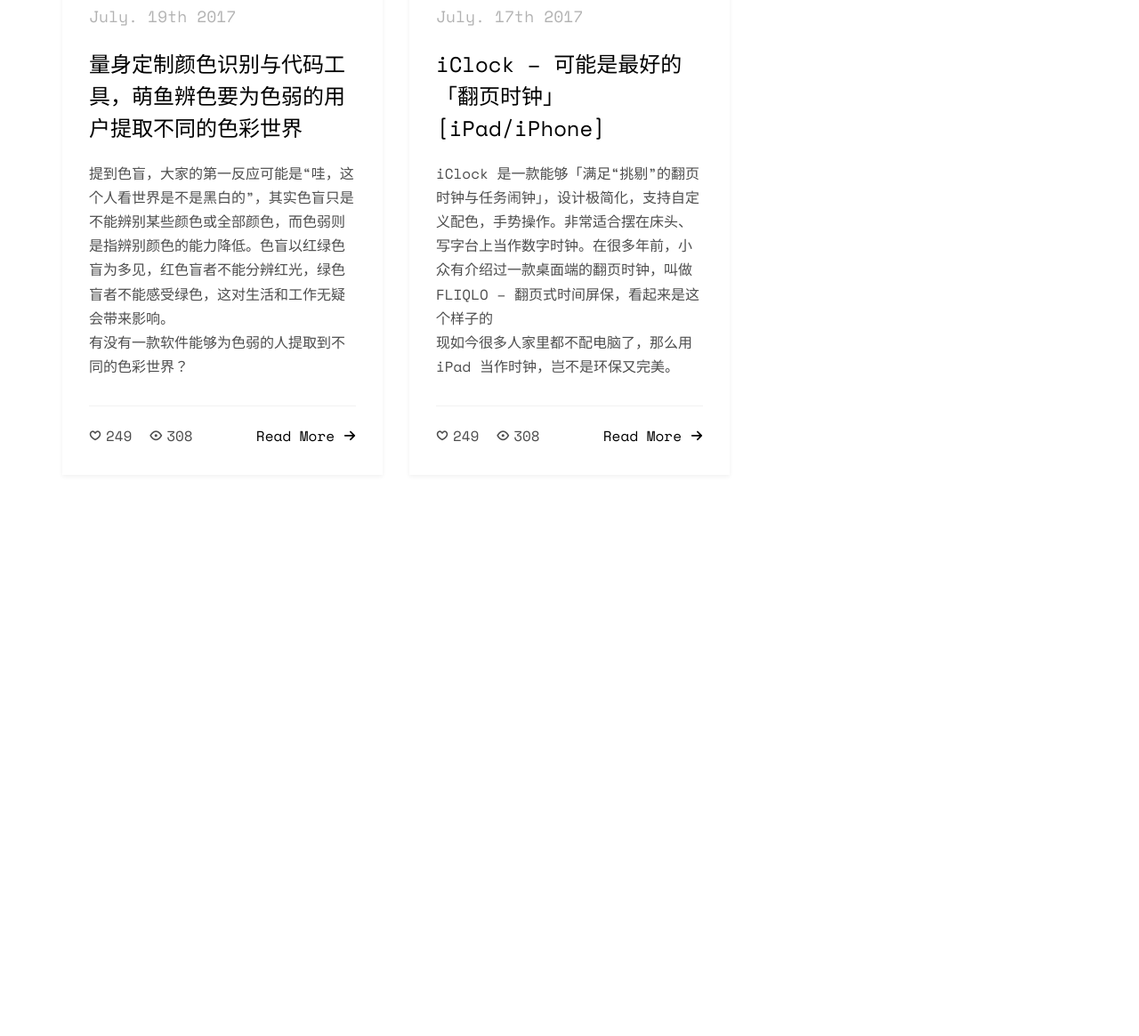
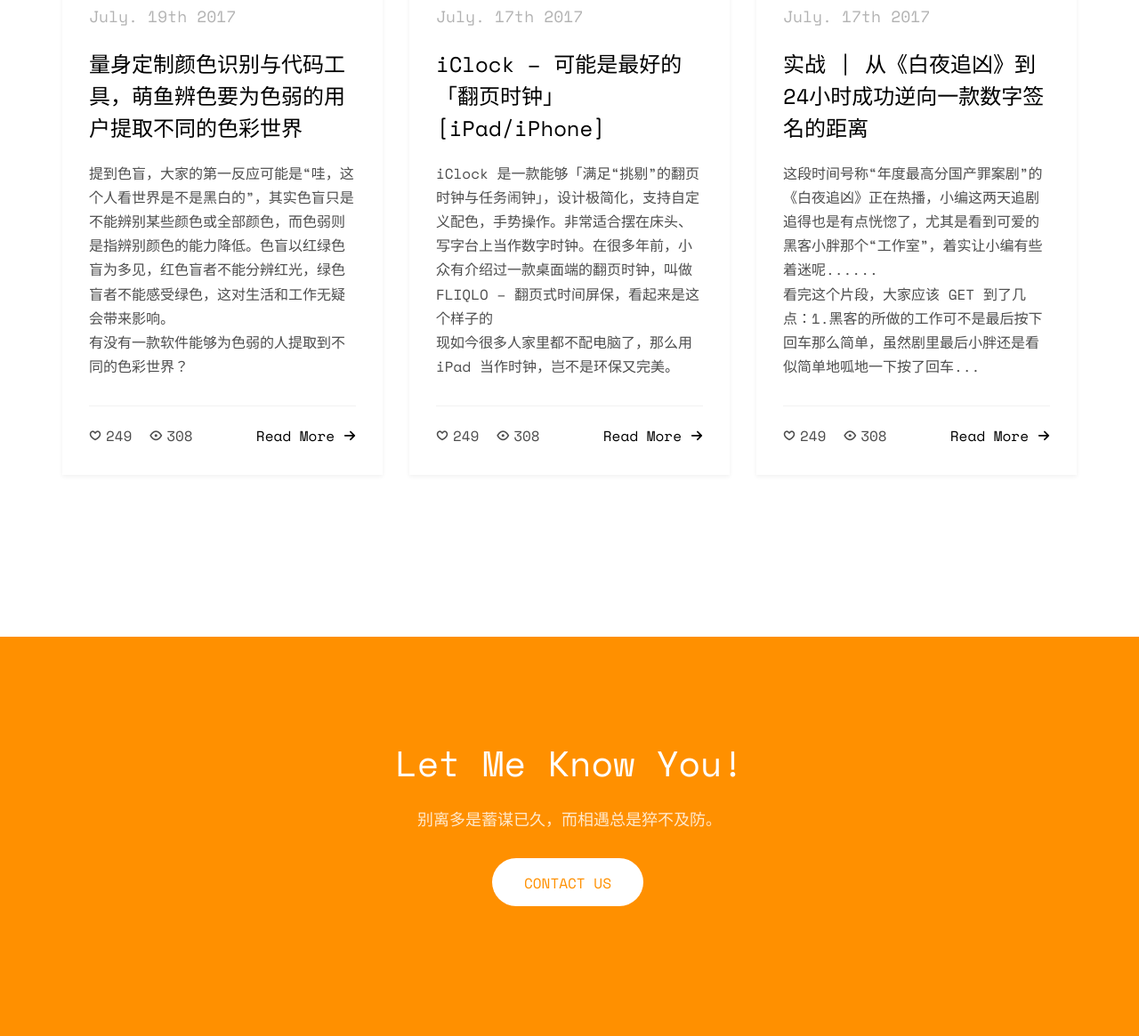
Before and after one commit to pcjbird/pcjbird.github.io, a plain HTML site: page index.html in a window 1280 px wide. Shown: the part 4446-5611 px from the top of the page at 89% size. Before the commit the page ends 5162 px from the top, so only its background shows below. Drawn offline with nearby package versions, Linux system fonts and the light colour scheme; files whose address does not match are found by name.

Commit message:
pcjbird.github.io

```diff
--- a/index.html
+++ b/index.html
@@ -310,6 +310,36 @@
 					</div>
 				</div>
 			</div>
+			<div class="col-md-4">
+				<div class="fh5co-blog animate-box">
+					<a href="http://mp.weixin.qq.com/s/cASzW0wYLb_ETmIraOJHZQ" class="blog-bg" style="background-image: url(images/security.jpg);"></a>
+					<div class="blog-text">
+						<span class="posted_on">July. 17th 2017</span>
+						<h3><a href="http://mp.weixin.qq.com/s/cASzW0wYLb_ETmIraOJHZQ">实战 | 从《白夜追凶》到24小时成功逆向一款数字签名的距离</a></h3>
+						<p>这段时间号称“年度最高分国产罪案剧”的《白夜追凶》正在热播，小编这两天追剧追得也是有点恍惚了，尤其是看到可爱的黑客小胖那个“工作室”，着实让小编有些着迷呢......<br/>
+						看完这个片段，大家应该 GET 到了几点：1.黑客的所做的工作可不是最后按下回车那么简单，虽然剧里最后小胖还是看似简单地呱地一下按了回车...
+						</p>
+						<ul class="stuff">
+							<li><i class="icon-heart2"></i>249</li>
+							<li><i class="icon-eye2"></i>308</li>
+							<li><a href="http://mp.weixin.qq.com/s/cASzW0wYLb_ETmIraOJHZQ">Read More<i class="icon-arrow-right22"></i></a></li>
+						</ul>
+					</div>
+				</div>
+			</div>
+		</div>
+	</div>
+</div>
+
+<div id="fh5co-started" class="fh5co-bg-dark">
+	<div class="overlay"></div>
+	<div class="container">
+		<div class="row animate-box">
+			<div class="col-md-8 col-md-offset-2 text-center fh5co-heading">
+				<h2>Let Me Know You!</h2>
+				<p>别离多是蓄谋已久，而相遇总是猝不及防。</p>
+				<p><a href="#fh5co-about" class="btn btn-default btn-lg">Contact Us</a></p>
+			</div>
 		</div>
 	</div>
 </div>
```
Also changed, not shown: images/security.jpg (added).
